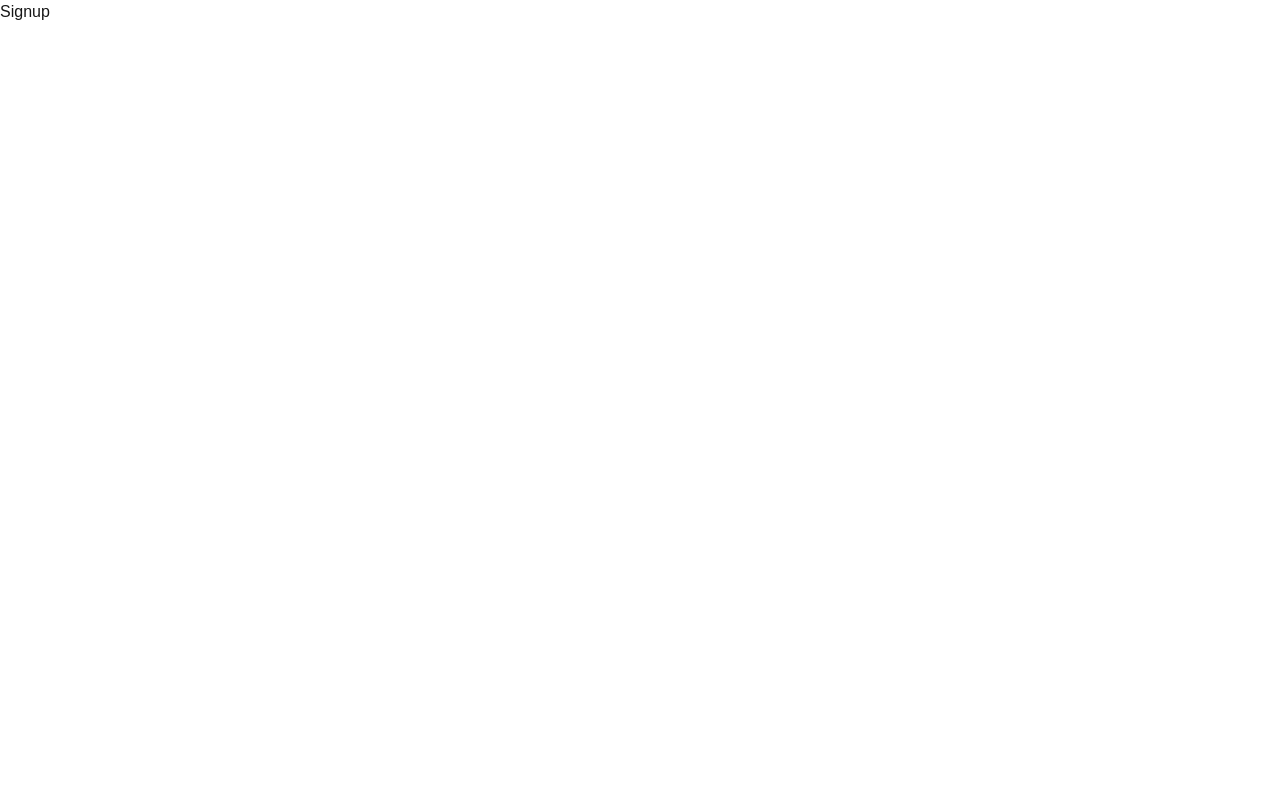
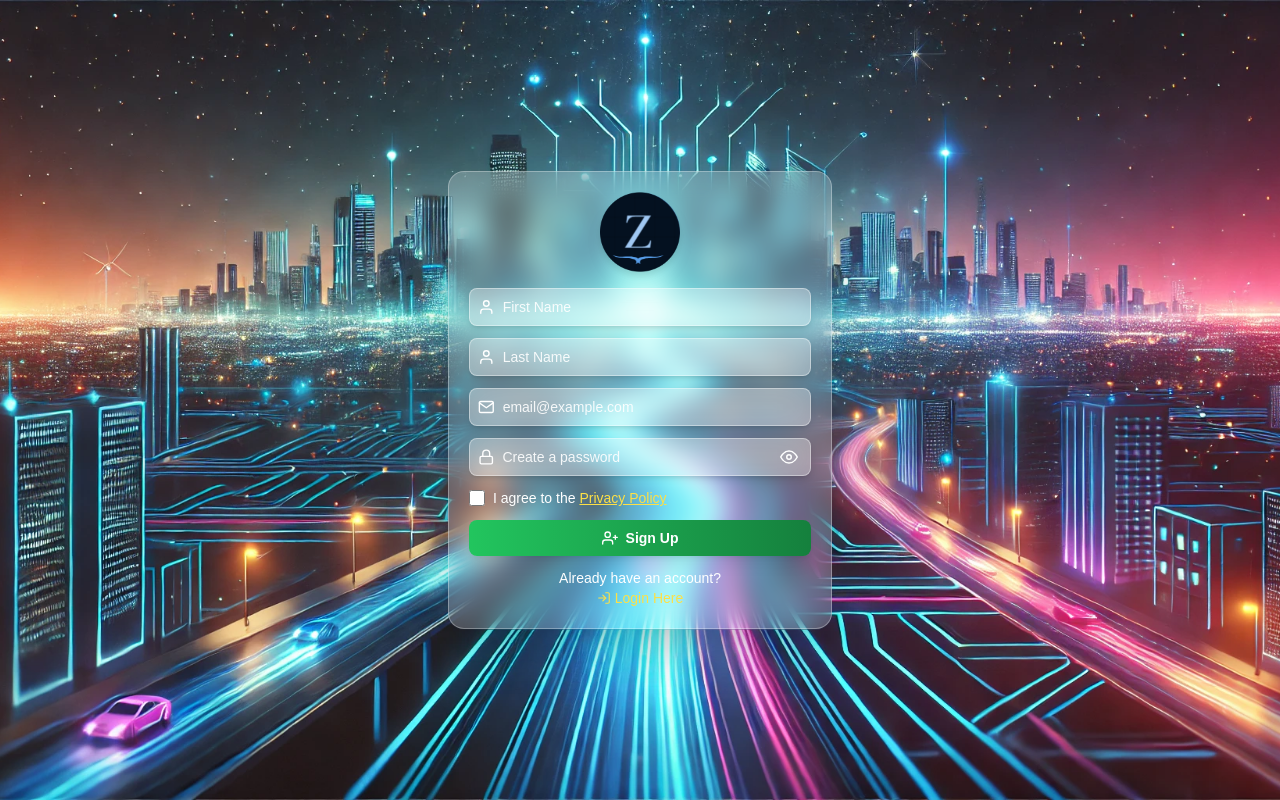
Before and after one commit to Dev-42/Khudki-Dukaan, a Next.js app in the folder frontend/khudki-dukaan/: page /signup in a window 1280 px wide. Built offline with nearby package versions, Linux system fonts and the light colour scheme.

Commit message:
User registration form has successfully set up with an interactive ui
User registration form has successfully set up with an interactive ui

```diff
--- a/frontend/khudki-dukaan/package.json
+++ b/frontend/khudki-dukaan/package.json
@@ -16,7 +16,8 @@
     "next": "15.1.7",
     "react": "^19.0.0",
     "react-dom": "^19.0.0",
-    "react-icons": "^5.5.0"
+    "react-icons": "^5.5.0",
+    "react-toastify": "^11.0.5"
   },
   "devDependencies": {
     "postcss": "^8",
--- /dev/null
+++ b/frontend/khudki-dukaan/src/app/driver/register/page.jsx
@@ -0,0 +1,7 @@
+import React from "react";
+
+const page = () => {
+  return <div>DriverRegister</div>;
+};
+
+export default page;
--- /dev/null
+++ b/frontend/khudki-dukaan/src/app/user/register/page.jsx
@@ -0,0 +1,12 @@
+import React from "react";
+import Signup from "@/components/pages/Signup";
+
+const page = () => {
+  return (
+    <div>
+      <Signup />
+    </div>
+  );
+};
+
+export default page;
--- a/frontend/khudki-dukaan/src/components/pages/DriverLogin.jsx
+++ b/frontend/khudki-dukaan/src/components/pages/DriverLogin.jsx
@@ -16,10 +16,16 @@ const DriverLogin = () => {
   const [email, setEmail] = useState("");
   const [password, setPassword] = useState("");
   const [showPassword, setShowPassword] = useState(false);
+  const [driver, setDriver] = useState({});
+  console.log(driver);
 
   const handleSubmit = (event) => {
     event.preventDefault();
-    console.log({ email, password });
+    const driverCredentials = {
+      email: email,
+      password: password,
+    };
+    setDriver(driverCredentials);
     setEmail("");
     setPassword("");
   };
@@ -86,7 +92,7 @@ const DriverLogin = () => {
         <p className="text-center text-gray-400 mt-4">
           New to the crew?{" "}
           <Link
-            href="/signup"
+            href="/driver/register"
             className="text-red-400 hover:underline flex items-center justify-center gap-1 transition-transform duration-300 hover:scale-110"
           >
             <FiUserPlus /> Become a Driver
--- a/frontend/khudki-dukaan/src/components/pages/Login.jsx
+++ b/frontend/khudki-dukaan/src/components/pages/Login.jsx
@@ -96,7 +96,7 @@ const Login = () => {
         <p className="text-center text-white mt-4">
           New here?{" "}
           <Link
-            href="/signup"
+            href="/user/register"
             className="text-yellow-300 hover:underline flex items-center justify-center gap-1 transition-transform duration-300 hover:scale-110"
           >
             <FiUserPlus /> Create an Account
--- a/frontend/khudki-dukaan/src/components/pages/Signup.jsx
+++ b/frontend/khudki-dukaan/src/components/pages/Signup.jsx
@@ -1,9 +1,224 @@
-import React from "react";
+"use client";
+import React, { useState } from "react";
+import Link from "next/link";
+import {
+  FiUser,
+  FiMail,
+  FiLock,
+  FiEye,
+  FiEyeOff,
+  FiUserPlus,
+  FiLogIn,
+  FiFileText,
+  FiX,
+} from "react-icons/fi";
+import { toast } from "react-toastify";
+import "react-toastify/dist/ReactToastify.css";
+
+// Initialize toast notifications
+import { ToastContainer } from "react-toastify";
 
 const Signup = () => {
+  const [formData, setFormData] = useState({
+    firstName: "",
+    lastName: "",
+    email: "",
+    password: "",
+  });
+  const [showPassword, setShowPassword] = useState(false);
+  const [agreeToPolicy, setAgreeToPolicy] = useState(false);
+  const [showPolicy, setShowPolicy] = useState(false);
+
+  const handleChange = (e) => {
+    setFormData({ ...formData, [e.target.name]: e.target.value });
+  };
+
+  const handleSubmit = (event) => {
+    event.preventDefault();
+    if (!agreeToPolicy) {
+      toast.error("You must agree to the Privacy Policy to continue.", {
+        position: "top-center",
+        autoClose: 3000,
+        hideProgressBar: false,
+        closeOnClick: true,
+        pauseOnHover: true,
+        draggable: true,
+        theme: "dark",
+      });
+      return;
+    }
+
+    toast.success("Signup successful! 🎉", {
+      position: "top-center",
+      autoClose: 3000,
+      hideProgressBar: false,
+      closeOnClick: true,
+      pauseOnHover: true,
+      draggable: true,
+      theme: "colored",
+    });
+
+    console.log("User Data:", formData);
+    setFormData({ firstName: "", lastName: "", email: "", password: "" });
+  };
+
   return (
-    <div>
-      <h1>Signup</h1>
+    <div
+      className="flex items-center justify-center min-h-screen bg-cover bg-center px-4"
+      style={{ backgroundImage: "url('/ZippyRideBackground.webp')" }}
+    >
+      {/* Toast Notifications */}
+      <ToastContainer />
+
+      <div className="bg-white/20 backdrop-blur-md shadow-2xl rounded-2xl p-5 w-full max-w-sm border border-white/30 transition-all duration-300">
+        {/* Logo */}
+        <div className="flex justify-center mb-4">
+          <img
+            src="/logo.png"
+            alt="ZippyLogo"
+            className="w-20 drop-shadow-lg hover:scale-110 transition-transform duration-300"
+          />
+        </div>
+
+        {/* Signup Form */}
+        <form onSubmit={handleSubmit}>
+          {/* First Name */}
+          <div className="mb-3">
+            <div className="flex items-center bg-white/30 backdrop-blur-lg border border-white/40 shadow-md rounded-lg p-2">
+              <FiUser className="text-white text-lg" />
+              <input
+                required
+                type="text"
+                name="firstName"
+                value={formData.firstName}
+                onChange={handleChange}
+                placeholder="First Name"
+                className="w-full bg-transparent ml-2 text-gray-100 outline-none placeholder-white/90 focus:text-white text-sm"
+              />
+            </div>
+          </div>
+
+          {/* Last Name */}
+          <div className="mb-3">
+            <div className="flex items-center bg-white/30 backdrop-blur-lg border border-white/40 shadow-md rounded-lg p-2">
+              <FiUser className="text-white text-lg" />
+              <input
+                required
+                type="text"
+                name="lastName"
+                value={formData.lastName}
+                onChange={handleChange}
+                placeholder="Last Name"
+                className="w-full bg-transparent ml-2 text-gray-100 outline-none placeholder-white/90 focus:text-white text-sm"
+              />
+            </div>
+          </div>
+
+          {/* Email */}
+          <div className="mb-3">
+            <div className="flex items-center bg-white/30 backdrop-blur-lg border border-white/40 shadow-md rounded-lg p-2">
+              <FiMail className="text-white text-lg" />
+              <input
+                required
+                type="email"
+                name="email"
+                value={formData.email}
+                onChange={handleChange}
+                placeholder="email@example.com"
+                className="w-full bg-transparent ml-2 text-gray-100 outline-none placeholder-white/90 focus:text-white text-sm"
+              />
+            </div>
+          </div>
+
+          {/* Password */}
+          <div className="mb-3 relative">
+            <div className="flex items-center bg-white/30 backdrop-blur-lg border border-white/40 shadow-md rounded-lg p-2">
+              <FiLock className="text-white text-lg" />
+              <input
+                required
+                type={showPassword ? "text" : "password"}
+                name="password"
+                value={formData.password}
+                onChange={handleChange}
+                placeholder="Create a password"
+                className="w-full bg-transparent ml-2 text-gray-100 outline-none placeholder-white/90 focus:text-white text-sm pr-8"
+              />
+              <button
+                type="button"
+                onClick={() => setShowPassword(!showPassword)}
+                className="absolute right-3 text-white text-lg focus:outline-none transition-all duration-300 hover:scale-110"
+              >
+                {showPassword ? <FiEyeOff /> : <FiEye />}
+              </button>
+            </div>
+          </div>
+
+          {/* Privacy Policy Checkbox */}
+          <div className="flex items-center gap-2 text-white text-sm mb-3">
+            <input
+              type="checkbox"
+              checked={agreeToPolicy}
+              onChange={() => setAgreeToPolicy(!agreeToPolicy)}
+              className="w-4 h-4 accent-green-500 cursor-pointer"
+            />
+            <span>
+              I agree to the{" "}
+              <button
+                type="button"
+                onClick={() => setShowPolicy(true)}
+                className="text-yellow-300 underline hover:text-yellow-400"
+              >
+                Privacy Policy
+              </button>
+            </span>
+          </div>
+
+          {/* Signup Button */}
+          <button
+            type="submit"
+            className="w-full flex items-center justify-center gap-2 bg-gradient-to-r from-green-500 to-green-700 hover:from-green-600 hover:to-green-800 text-white font-semibold py-2 rounded-lg shadow-lg transition-transform duration-300 transform hover:scale-105 text-sm"
+          >
+            <FiUserPlus className="text-base" /> Sign Up
+          </button>
+        </form>
+
+        {/* Already have an account? */}
+        <p className="text-center text-white mt-3 text-sm">
+          Already have an account?{" "}
+          <Link
+            href="/user/login"
+            className="text-yellow-300 hover:underline flex items-center justify-center gap-1 transition-transform duration-300 hover:scale-110"
+          >
+            <FiLogIn /> Login Here
+          </Link>
+        </p>
+      </div>
+
+      {/* Privacy Policy Modal */}
+      {showPolicy && (
+        <div className="fixed inset-0 flex items-center justify-center bg-black/60 z-50">
+          <div className="bg-white rounded-lg p-6 max-w-md text-black">
+            <div className="flex justify-between items-center mb-3">
+              <h2 className="text-lg font-semibold">Privacy Policy</h2>
+              <button
+                onClick={() => setShowPolicy(false)}
+                className="text-gray-600 hover:text-gray-800"
+              >
+                <FiX size={18} />
+              </button>
+            </div>
+            <p className="text-sm mb-4">
+              We respect your privacy. Your data will be securely stored.
+            </p>
+            <button
+              onClick={() => setShowPolicy(false)}
+              className="w-full bg-green-500 hover:bg-green-700 text-white py-2 rounded-md text-sm font-semibold transition-all"
+            >
+              I Agree
+            </button>
+          </div>
+        </div>
+      )}
     </div>
   );
 };
```
Also changed, not shown: 1 other file (tests, documents, lock files or other folders).
